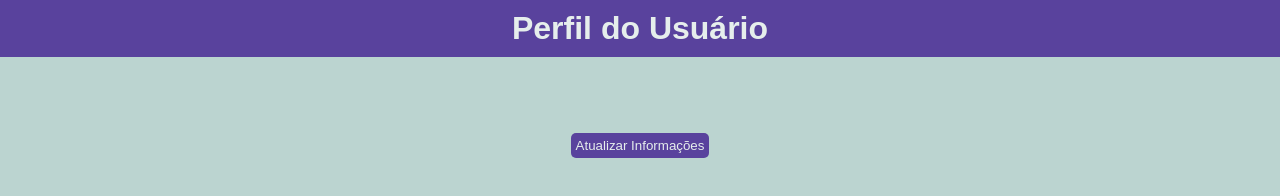
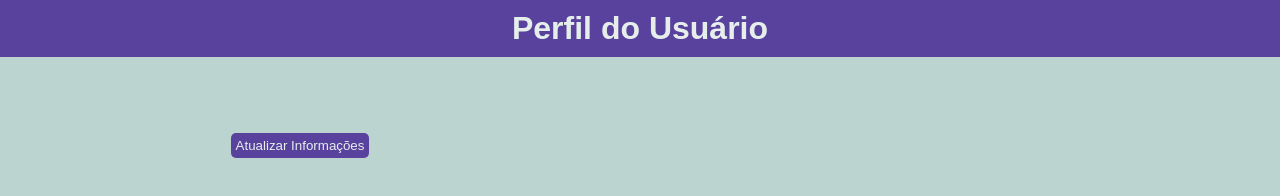
Before and after one commit to CaiqueCast/painel-usuario, a website: page src/html/index.html in a window 1280 px wide. Drawn offline with Linux system fonts and the light colour scheme; no server answers.

Commit message:
finished

```diff
--- a/src/html/style.css
+++ b/src/html/style.css
@@ -25,7 +25,7 @@ header {
 }
 
 .user-info {
-    /* max-width: 800px; */
+    max-width: 600px;
     text-align: center;
 }
 
@@ -49,7 +49,7 @@ header {
 
 .info {
     word-wrap: break-word;
-    max-width: 1200px;
+    max-width: 600px;
     width: 600px;
     text-align: left;
     flex: 1;
```
